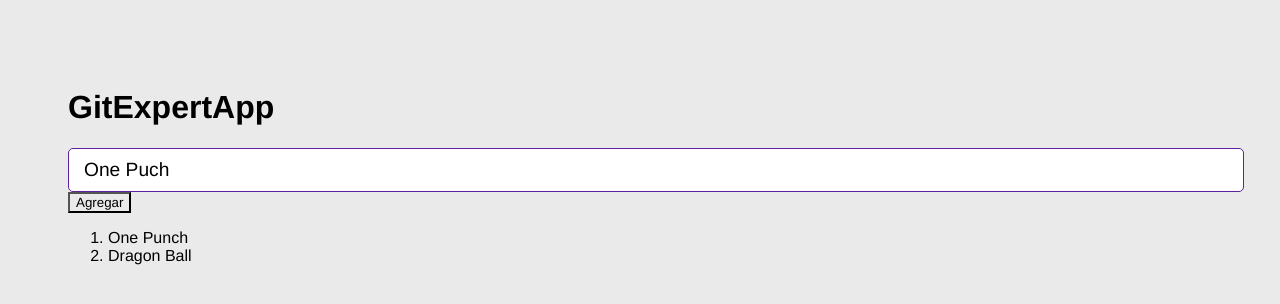
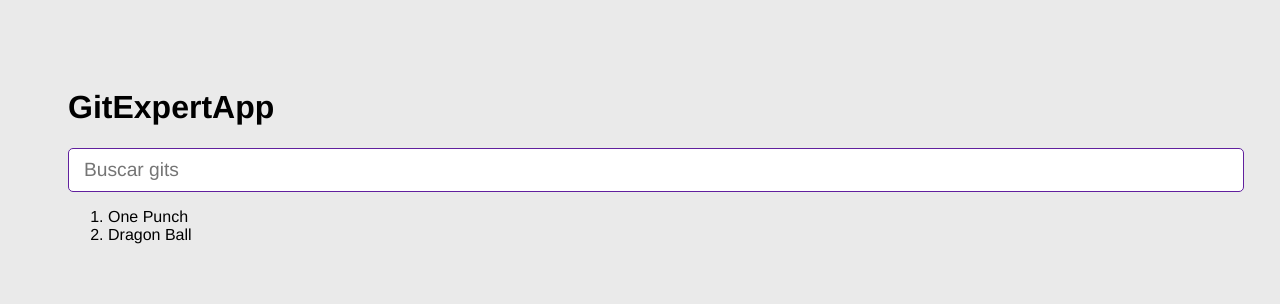
Before and after one commit to SanchezSoraya/Aplicacion-GitExpertApp, a React (Vite) app: page / in a window 1280 px wide. Shown: the top 304 px of the page. Built offline with nearby package versions, Linux system fonts and the light colour scheme.

Commit message:
comunicacion entre componentes

```diff
--- a/src/GitExpertApp.jsx
+++ b/src/GitExpertApp.jsx
@@ -19,10 +19,9 @@
       <h1>GitExpertApp</h1>
 
       {/* Input */}
-      <AddCategory/>
+      <AddCategory setcategories= { setcategories }/>
 
       {/* Listado de Git */}
-      <button onClick={ onAddCategory }>Agregar</button>
       <ol>
         { categories.map( category =>{
           return <li key={ category }>{ category }</li>
--- a/src/components/AddCategory.jsx
+++ b/src/components/AddCategory.jsx
@@ -1,20 +1,23 @@
 import { useState } from "react"
 
 
-export const AddCategory = () => {
+export const AddCategory = ({ setcategories }) => {
   //cada componente puede tener su propio estado
-const [inputValue, setInputValue] = useState('One Puch');
+const [inputValue, setInputValue] = useState('');
 
 const onInputChange = ( { target }) => {
   setInputValue( target.value );
 }
 const onSubmit = ( event ) =>{
+  if( inputValue.trim().length <= 1) return;
   event.preventDefault();
-  console.log(inputValue)
+
+  setcategories(categories => [inputValue, ...categories]);
+  setInputValue(' ');
 }
 
   return (
-    <form onSubmit={ (event) => onSubmit(event)}>
+    <form onSubmit={onSubmit}>
       <input
         type="text"
         placeholder="Buscar gits"
```
